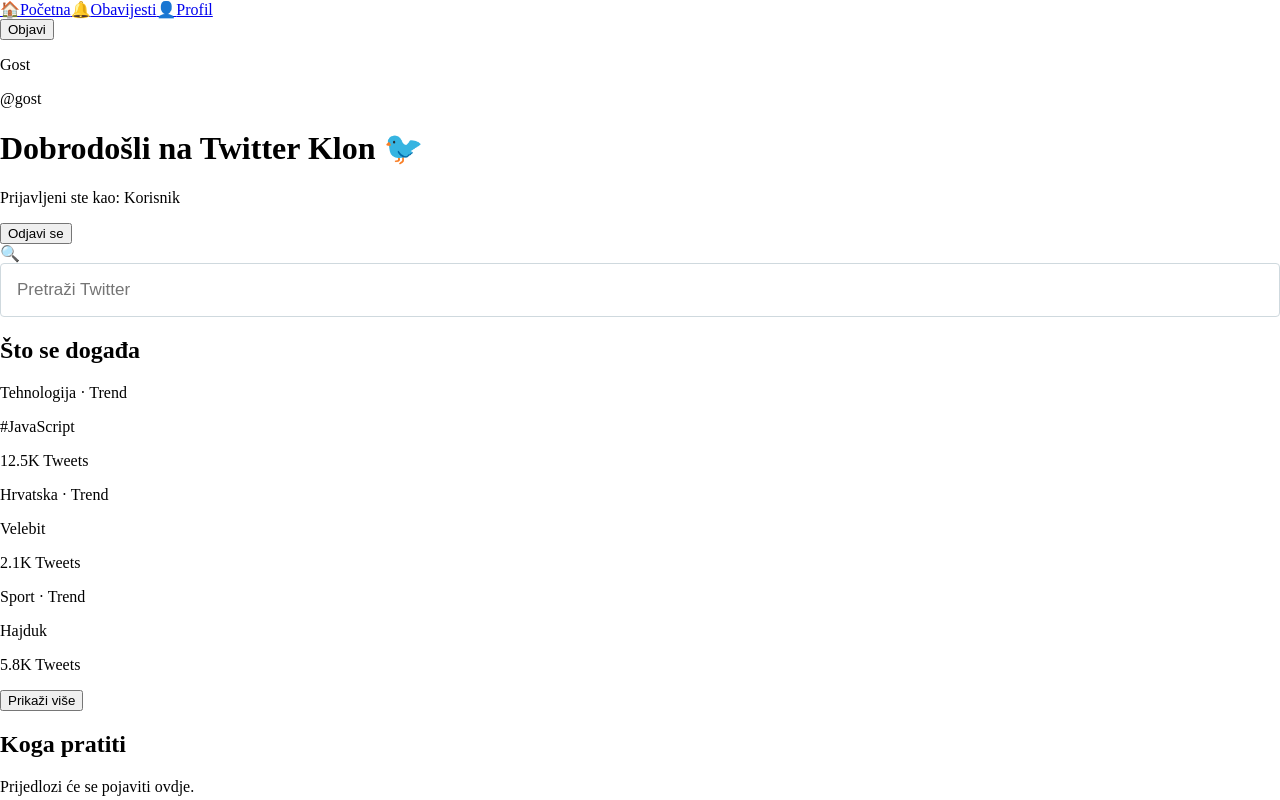
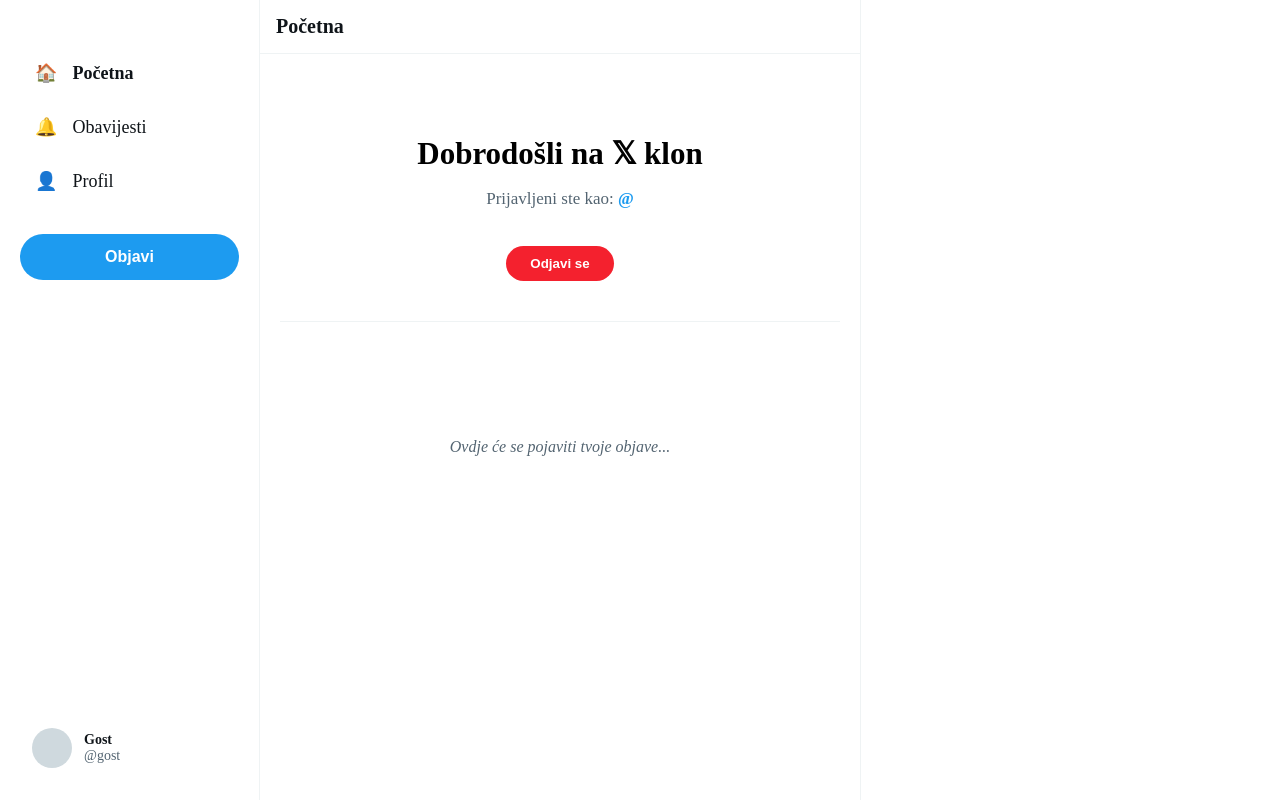
Before and after one commit to josipdom03/Twiter_clone, a React (Vite) app in the folder frontend/: page / in a window 1280 px wide. Shown: the top 800 px of the page. Built offline with nearby package versions, Linux system fonts and the light colour scheme; sample sign-in values are in the browser's storage.

Commit message:
Edit css for home and profile, fixed image editing for profile

```diff
--- a/frontend/src/components/layout/Sidebar.jsx
+++ b/frontend/src/components/layout/Sidebar.jsx
@@ -2,6 +2,7 @@
 import { NavLink } from 'react-router-dom';
 import { observer } from 'mobx-react-lite';
 import { authStore } from '../../stores/AuthStore';
+import '../../styles/sidebar.css';
 
 const Sidebar = observer(() => {
   const menuItems = [
@@ -11,46 +12,41 @@
   ];
 
   return (
-    <div className="flex flex-col h-full py-4 justify-between">
-      <div className="flex flex-col space-y-2">
+    <aside className="sidebar-main-container">
+      <div className="sidebar-upper-content">
         {/* Logo */}
-        <div className="px-4 mb-4">
-          <div className="w-8 h-8 bg-blue-400 rounded-full"></div>
+        <div className="sidebar-logo-box">
+          <div className="sidebar-logo-dot"></div>
         </div>
 
-        {/* Navigacija */}
-        <nav className="flex flex-col space-y-1">
+        {/* Navigacija - Ovdje forsiramo stupac */}
+        <nav className="sidebar-vertical-nav">
           {menuItems.map((item) => (
             <NavLink
               key={item.path}
               to={item.path}
-              className={({ isActive }) =>
-                `flex items-center space-x-4 p-3 rounded-full hover:bg-gray-900 transition ${
-                  isActive ? 'font-bold text-blue-400' : 'text-white'
-                }`
-              }
+              className={({ isActive }) => `sidebar-nav-link ${isActive ? 'active' : ''}`}
             >
-              <span className="text-2xl">{item.icon}</span>
-              <span className="hidden xl:block text-xl">{item.name}</span>
+              <span className="sidebar-icon">{item.icon}</span>
+              <span className="sidebar-label">{item.name}</span>
             </NavLink>
           ))}
         </nav>
 
-        {/* Tweet gumb */}
-        <button className="bg-blue-400 text-white rounded-full py-3 mt-4 font-bold text-lg hover:bg-blue-500 transition hidden xl:block">
+        <button className="sidebar-action-button">
           Objavi
         </button>
       </div>
 
-      {/* Profilni dio na dnu */}
-      <div className="flex items-center p-3 hover:bg-gray-900 rounded-full cursor-pointer transition">
-        <div className="w-10 h-10 bg-gray-700 rounded-full"></div>
-        <div className="ml-3 hidden xl:block">
-          <p className="font-bold text-sm">{authStore.user?.username || 'Gost'}</p>
-          <p className="text-gray-500 text-sm">@{authStore.user?.username || 'gost'}</p>
+      {/* Profil na dnu */}
+      <div className="sidebar-footer-profile">
+        <div className="sidebar-avatar-placeholder"></div>
+        <div className="sidebar-user-meta">
+          <p className="sidebar-username">{authStore.user?.username || 'Gost'}</p>
+          <p className="sidebar-handle">@{authStore.user?.username?.toLowerCase() || 'gost'}</p>
         </div>
       </div>
-    </div>
+    </aside>
   );
 });
 
--- a/frontend/src/pages/Home.jsx
+++ b/frontend/src/pages/Home.jsx
@@ -1,36 +1,46 @@
 import React from 'react';
 import { observer } from 'mobx-react-lite';
 import { authStore } from '../stores/AuthStore';
+import '../styles/home.css';
 
 const Home = observer(() => {
   return (
-    <div className="flex flex-col items-center justify-center min-h-screen bg-black text-white p-4">
-      <div className="max-w-2xl w-full bg-gray-900 border border-gray-800 rounded-2xl p-8 text-center">
-        <h1 className="text-4xl font-bold mb-4 text-blue-400">Dobrodošli na Twitter Klon 🐦</h1>
+    <div className="home-main-wrapper">
+      <header className="home-header">
+        <h2 className="header-title">Početna</h2>
+      </header>
+
+      <div className="home-content">
+        <div className="welcome-card">
+          <h1 className="welcome-title">Dobrodošli na 𝕏 klon</h1>
 
           {authStore.isAuthenticated ? (
-          <div className="space-y-4">
-            <p className="text-xl">Prijavljeni ste kao: <span className="font-mono text-green-400">{authStore.user?.username || 'Korisnik'}</span></p>
+            <div className="user-logged-in">
+              <p className="status-text">
+                Prijavljeni ste kao: <span className="highlight-user">@{authStore.user?.username}</span>
+              </p>
               <button
                 onClick={() => authStore.logout()}
-              className="bg-red-500 hover:bg-red-600 text-white px-6 py-2 rounded-full font-bold transition"
+                className="logout-btn"
               >
                 Odjavi se
               </button>
             </div>
           ) : (
-          <div className="space-y-4">
-            <p className="text-gray-400 text-lg">Trenutno niste prijavljeni.</p>
-            <div className="flex gap-4 justify-center">
-              <a href="/login" className="bg-blue-500 hover:bg-blue-600 text-white px-6 py-2 rounded-full font-bold transition">
-                Prijavi se
-              </a>
-              <a href="/register" className="border border-blue-500 text-blue-500 hover:bg-blue-500 hover:text-white px-6 py-2 rounded-full font-bold transition">
-                Registriraj se
-              </a>
+            <div className="user-logged-out">
+              <p className="hint-text">Pridruži se razgovoru i saznaj što se događa.</p>
+              <div className="auth-actions">
+                <a href="/login" className="login-link">Prijavi se</a>
+                <a href="/register" className="register-link">Registriraj se</a>
               </div>
             </div>
           )}
+        </div>
+
+        {/* Ovdje će kasnije ići tvoj Feed s tweetovima */}
+        <div className="feed-placeholder">
+           <p>Ovdje će se pojaviti tvoje objave...</p>
+        </div>
       </div>
     </div>
   );
--- /dev/null
+++ b/frontend/src/styles/home.css
@@ -0,0 +1,98 @@
+/* home.css */
+
+.home-main-wrapper {
+    margin-left: 260px; /* KLJUČNO: Ostavlja prostor za tvoj Sidebar */
+    min-height: 100vh;
+    background-color: #ffffff;
+    border-right: 1px solid #eff3f4;
+    max-width: 600px; /* Ograničavamo širinu feeda kao na X-u */
+}
+
+.home-header {
+    height: 53px;
+    display: flex;
+    align-items: center;
+    padding: 0 16px;
+    position: sticky;
+    top: 0;
+    background-color: rgba(255, 255, 255, 0.85);
+    backdrop-filter: blur(12px);
+    z-index: 10;
+    border-bottom: 1px solid #eff3f4;
+}
+
+.header-title {
+    font-size: 20px;
+    font-weight: 800;
+    margin: 0;
+    color: #0f1419;
+}
+
+.home-content {
+    padding: 20px;
+}
+
+.welcome-card {
+    padding: 40px 20px;
+    text-align: center;
+    border-bottom: 1px solid #eff3f4;
+}
+
+.welcome-title {
+    font-size: 31px;
+    font-weight: 800;
+    margin-bottom: 10px;
+}
+
+.status-text {
+    font-size: 17px;
+    color: #536471;
+}
+
+.highlight-user {
+    color: #1d9bf0;
+    font-weight: bold;
+}
+
+/* Tipke za logout/auth */
+.logout-btn {
+    background-color: #f4212e; /* Crvena za logout */
+    color: white;
+    border: none;
+    padding: 10px 24px;
+    border-radius: 9999px;
+    font-weight: 700;
+    cursor: pointer;
+    margin-top: 20px;
+}
+
+.auth-actions {
+    display: flex;
+    gap: 12px;
+    justify-content: center;
+    margin-top: 20px;
+}
+
+.login-link, .register-link {
+    text-decoration: none;
+    padding: 10px 24px;
+    border-radius: 9999px;
+    font-weight: 700;
+}
+
+.login-link {
+    background-color: #1d9bf0;
+    color: white;
+}
+
+.register-link {
+    border: 1px solid #cfd9de;
+    color: #1d9bf0;
+}
+
+.feed-placeholder {
+    padding: 100px 20px;
+    text-align: center;
+    color: #536471;
+    font-style: italic;
+}
--- /dev/null
+++ b/frontend/src/styles/sidebar.css
@@ -0,0 +1,101 @@
+/* sidebar.css */
+
+.sidebar-main-container {
+    /* Fiksiramo sidebar na lijevu stranu */
+    display: flex !important;
+    flex-direction: column !important; /* Ovo prisiljava elemente jedan ispod drugog */
+    width: 260px;
+    height: 100vh;
+    position: fixed; /* Sidebar stoji fiksno dok se sadržaj skrola */
+    left: 0;
+    top: 0;
+    background-color: #ffffff;
+    border-right: 1px solid #eff3f4;
+    padding: 20px;
+    box-sizing: border-box;
+    z-index: 1000;
+}
+
+.sidebar-upper-content {
+    display: flex;
+    flex-direction: column;
+    gap: 10px;
+}
+
+.sidebar-vertical-nav {
+    display: flex;
+    flex-direction: column; /* Linkovi idu jedan ispod drugog */
+    gap: 8px;
+    margin-top: 20px;
+}
+
+/* Stil za linkove - micanje plave boje i podvlačenja */
+.sidebar-nav-link {
+    display: flex;
+    align-items: center;
+    gap: 15px;
+    padding: 12px 15px;
+    border-radius: 9999px;
+    text-decoration: none !important;
+    color: #0f1419 !important;
+    font-size: 18px;
+    transition: background 0.2s;
+}
+
+.sidebar-nav-link:hover {
+    background-color: #f7f7f7;
+}
+
+.sidebar-nav-link.active {
+    font-weight: 800;
+}
+
+/* Gumb "Objavi" */
+.sidebar-action-button {
+    background-color: #1d9bf0;
+    color: white;
+    border: none;
+    border-radius: 9999px;
+    padding: 14px;
+    font-weight: 700;
+    font-size: 16px;
+    margin-top: 20px;
+    cursor: pointer;
+    width: 100%;
+}
+
+/* Profilni dio na dnu */
+.sidebar-footer-profile {
+    display: flex;
+    align-items: center;
+    padding: 12px;
+    border-radius: 9999px;
+    margin-top: auto; /* Gura profil na samo dno sidebara */
+    cursor: pointer;
+}
+
+.sidebar-avatar-placeholder {
+    width: 40px;
+    height: 40px;
+    background-color: #cfd9de;
+    border-radius: 50%;
+    flex-shrink: 0;
+}
+
+.sidebar-user-meta {
+    margin-left: 12px;
+    overflow: hidden;
+}
+
+.sidebar-username {
+    margin: 0;
+    font-weight: 700;
+    font-size: 14px;
+    color: #0f1419;
+}
+
+.sidebar-handle {
+    margin: 0;
+    color: #536471;
+    font-size: 14px;
+}
```
Also changed, not shown: 3 other files (tests, documents, lock files or other folders). Lines whose indentation alone changed are shown as unchanged.
